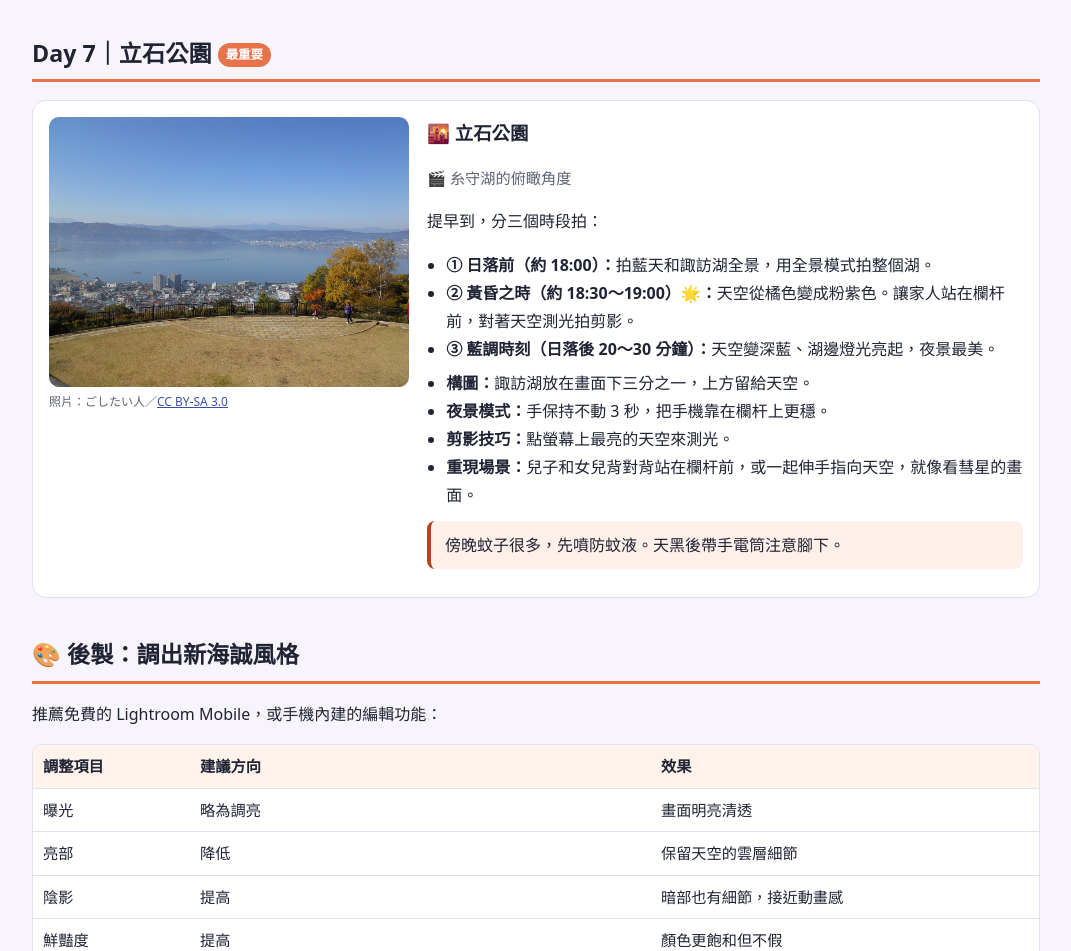
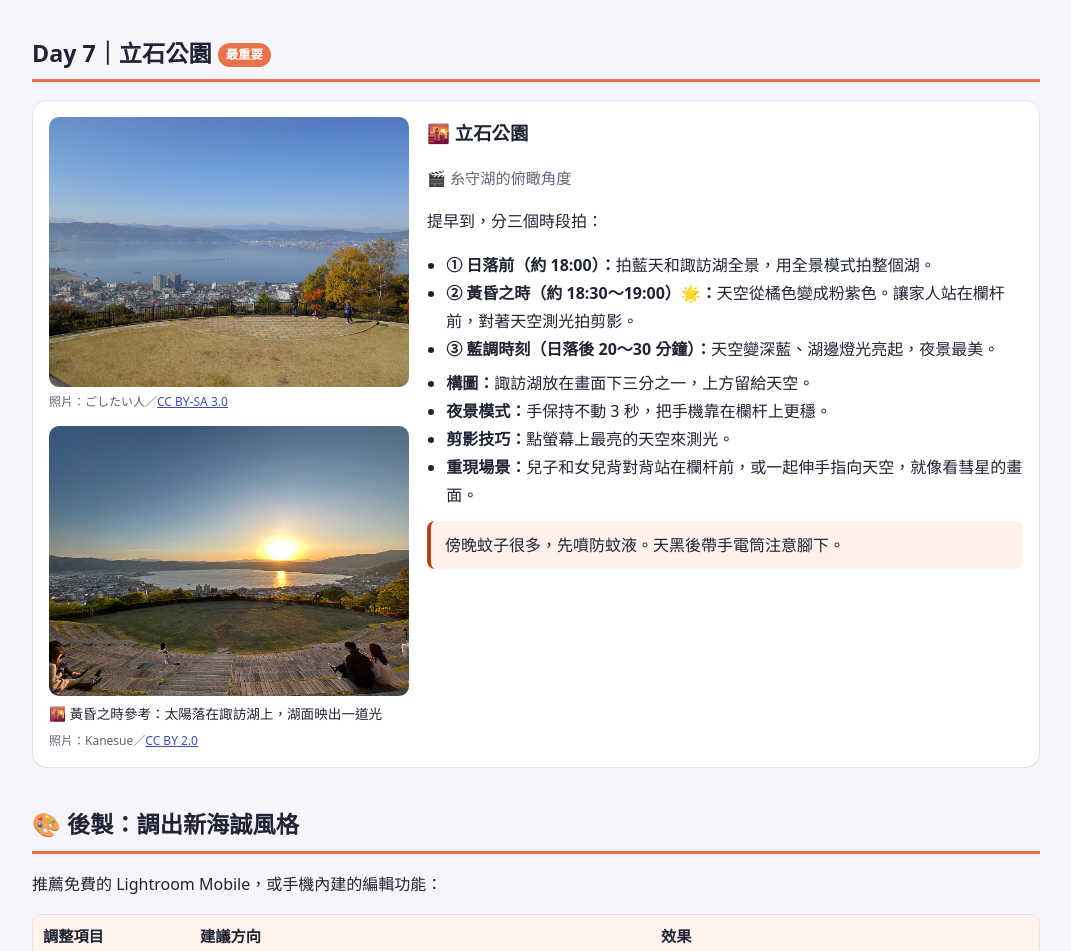
Before and after one commit to hmcheng1010/kiminonawa-trip, a plain HTML site: page photo.html in a window 1280 px wide. Shown: the part 4187-5138 px from the top of the page, without its empty margins (104-1175 px from the left). Drawn offline with Linux system fonts and the light colour scheme.

Commit message:
Add Tateishi Park sunset reference photo
Show a CC BY 2.0 sunset shot next to the daytime view in the
photography guide as the "kataware-doki" reference.

Co-Authored-By: Claude Opus 5.5 <noreply@anthropic.com>

```diff
--- a/assets/style.css
+++ b/assets/style.css
@@ -75,6 +75,8 @@ tr:last-child td { border-bottom: 0; }
 figure { margin: 0; }
 figure img { border-radius: 10px; width: 100%; aspect-ratio: 4 / 3; object-fit: cover; background: var(--line); }
 figcaption { font-size: .75rem; color: var(--muted); margin-top: 4px; }
+.figs { display: grid; gap: 14px; align-content: start; }
+.fig-note { font-size: .85rem; margin: 6px 0 0; }
 @media (max-width: 720px) { .spot { grid-template-columns: 1fr; } }
 
 .toc { display: flex; flex-wrap: wrap; gap: 6px; margin: 8px 0 0; }
--- a/images/credits.json
+++ b/images/credits.json
@@ -198,5 +198,13 @@
   "artist": "Takipoint123",
   "license": "CC BY-SA 4.0",
   "licenseUrl": "https://creativecommons.org/licenses/by-sa/4.0"
+ },
+ "tateishi_dusk": {
+  "file": "tateishi_dusk.jpg",
+  "title": "File:Tateishi park Suwa.jpg",
+  "page": "https://commons.wikimedia.org/wiki/File:Tateishi_park_Suwa.jpg",
+  "artist": "Kanesue",
+  "license": "CC BY 2.0",
+  "licenseUrl": "https://creativecommons.org/licenses/by/2.0"
  }
 }
--- a/photo.html
+++ b/photo.html
@@ -160,7 +160,10 @@
 
   <h2>Day 7｜立石公園 <span class="badge">最重要</span></h2>
   <div class="spot" id="tateishi">
-    <figure data-img="tateishi"><img src="images/tateishi.jpg" alt="從立石公園看諏訪湖" loading="lazy"></figure>
+    <div class="figs">
+      <figure data-img="tateishi"><img src="images/tateishi.jpg" alt="從立石公園看諏訪湖" loading="lazy"></figure>
+      <figure data-img="tateishi_dusk"><img src="images/tateishi_dusk.jpg" alt="立石公園的諏訪湖夕陽" loading="lazy"><p class="fig-note">🌇 黃昏之時參考：太陽落在諏訪湖上，湖面映出一道光</p></figure>
+    </div>
     <div>
       <h3>🌇 立石公園</h3>
       <p class="scene">🎬 糸守湖的俯瞰角度</p>
```
Also changed, not shown: images/tateishi_dusk.jpg (added).
